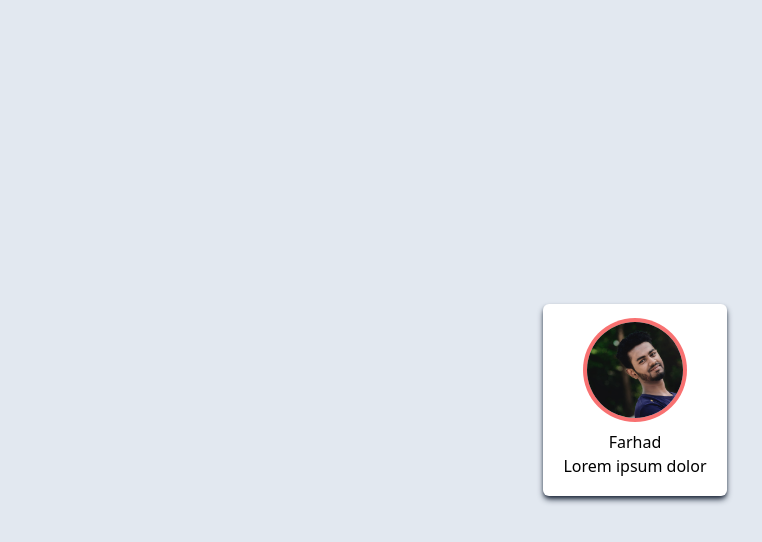
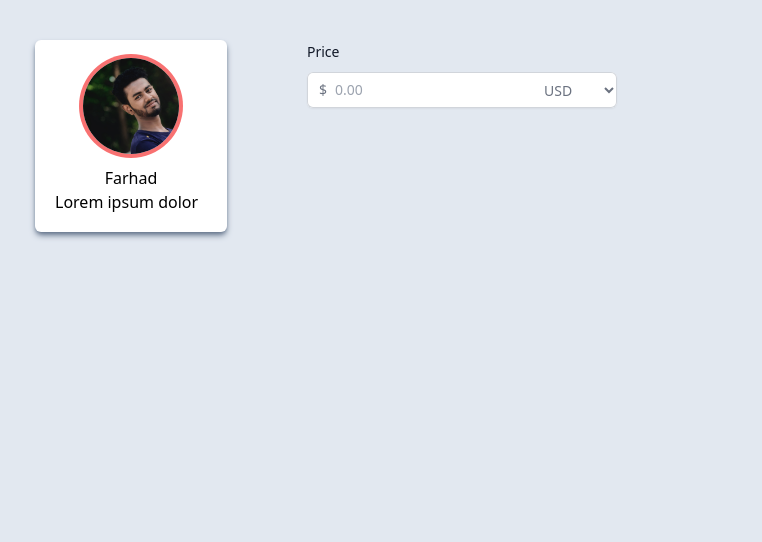
Before and after one commit to AlMamunFarhad/tailwind-css, a website: page index.html in a window 1280 px wide. Shown: the whole page, without its empty margins (5-767 px from the left). Drawn offline with Linux system fonts and the light colour scheme.

Commit message:
Update Tailwind

```diff
--- a/index.html
+++ b/index.html
@@ -4,14 +4,14 @@
 <head>
     <meta charset="UTF-8">
     <meta name="viewport" content="width=device-width, initial-scale=1.0">
-    <title>Document</title>
+    <title>Tailwind CSS</title>
     <link rel="stylesheet" href="./output.css">
 </head>
 
-<body class="flex justify-center align-middle bg-slate-200 h-screen my-auto">
-
+<body class="p-10 bg-slate-200">
+    <div class="container mx-auto flex gap-x-20">
         <div
-        class="bg-white p-5 h-48 my-auto flex  flex-col justify-center align-middle rounded-md shadow-md shadow-slate-800">
+            class="bg-white p-5 h-48 w-48 flex  flex-col justify-center align-middle rounded-md shadow-md shadow-slate-500">
             <div class="flex justify-center">
                 <img src="images/farhad2.jpg"
                     class="w-24 h-24 rounded-full overflow-hidden flex object-cover ring-4 ring-red-400">
@@ -22,7 +22,27 @@
             </div>
         </div>
 
-
+        <div class="gap-x-4">
+            <label for="price" class="block text-sm font-medium leading-6 text-gray-900">Price</label>
+            <div class="relative mt-2 rounded-md shadow-sm">
+                <div class="pointer-events-none absolute inset-y-0 left-0 flex items-center pl-3">
+                    <span class="text-gray-500 sm:text-sm">$</span>
+                </div>
+                <input type="text" name="price" id="price"
+                    class="block w-full rounded-md border-0 py-1.5 pl-7 pr-20 text-gray-900 ring-1 ring-inset ring-gray-300 placeholder:text-gray-400 focus:ring-2 focus:ring-inset focus:ring-indigo-600 sm:text-sm sm:leading-6 shadow-slate-500"
+                    placeholder="0.00">
+                <div class="absolute inset-y-0 right-0 flex items-center">
+                    <label for="currency" class="sr-only">Currency</label>
+                    <select id="currency" name="currency"
+                        class="h-full rounded-md border-0 bg-transparent py-0 pl-2 pr-7 text-gray-500 focus:ring-2 focus:ring-inset focus:ring-indigo-600 sm:text-sm">
+                        <option>USD</option>
+                        <option>CAD</option>
+                        <option>EUR</option>
+                    </select>
+                </div>
+            </div>
+        </div>
+    </div>
 </body>
 
 </html>
```
Also changed, not shown: output.css. Lines whose indentation alone changed are shown as unchanged.
